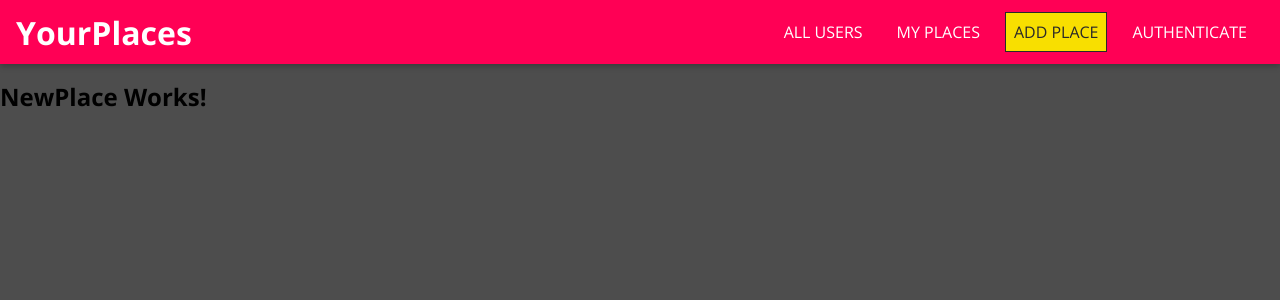
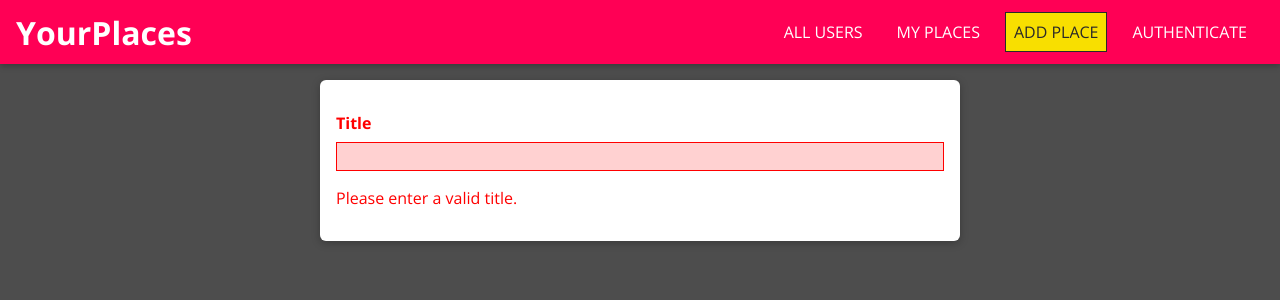
Before and after one commit to abhilashadwivedi/react-frontend-01-starting-setup, a React (Create React App) app: page /places/new in a window 1280 px wide. Shown: the top 300 px of the page. Built offline with nearby package versions, Linux system fonts and the light colour scheme.

Commit message:
Managing state in the input component

```diff
--- a/src/places/components/PlaceItem.js
+++ b/src/places/components/PlaceItem.js
@@ -4,6 +4,7 @@ import Card from "../../shared/components/UIElements/Card";
 import Button from "../../shared/components/FormElements/Button";
 import "./PlaceItem.css";
 import Modal from "../../shared/components/UIElements/Modal";
+import Map from "../../shared/components/UIElements/Map";
 
 const PlaceItem = (props) => {
   const [showMap, setShowMap] = useState(false);
@@ -23,7 +24,7 @@ const PlaceItem = (props) => {
         footer={<Button onClick={closeMapHandler}>CLOSE</Button>}
       >
         <div className="map-container">
-            <h2>THE MAP!</h2>
+            <Map />
         </div>
       </Modal>
       <li className="place-item">
--- /dev/null
+++ b/src/places/pages/NewPlace.css
@@ -0,0 +1,10 @@
+.place-form {
+  list-style: none;
+  margin: 0 auto;
+  padding: 1rem;
+  width: 90%;
+  max-width: 40rem;
+  box-shadow: 0 2px 8px rgba(0, 0, 0, 0.26);
+  border-radius: 6px;
+  background: white;
+}
--- a/src/places/pages/NewPlace.js
+++ b/src/places/pages/NewPlace.js
@@ -1,7 +1,20 @@
 import React from "react";
 
+import Input from "../../shared/components/FormElements/Input";
+import "./NewPlace.css";
+
 const NewPlace = () => {
-    return <h2> NewPlace Works!</h2>
+  return (
+    <form className="place-form">
+      <Input
+        element="input"
+        type="text"
+        label="Title"
+        validators={[]}
+        errorText="Please enter a valid title."
+      />
+    </form>
+  );
 };
 
 export default NewPlace;
--- /dev/null
+++ b/src/shared/components/FormElements/Input.css
@@ -0,0 +1,41 @@
+.form-control {
+  margin: 1rem 0;
+}
+
+.form-control label,
+.form-control input,
+.form-control textarea {
+  display: block;
+}
+
+.form-control label {
+  font-weight: bold;
+  margin-bottom: 0.5rem;
+}
+
+.form-control input,
+.form-control textarea {
+  width: 100%;
+  font: inherit;
+  border: 1px solid #ccc;
+  background: #f8f8f8;
+  padding: 0.15rem 0.25rem;
+}
+
+.form-control input:focus,
+.form-control textarea:focus {
+  outline: none;
+  background: #ebebeb;
+  border-color: #510077;
+}
+
+.form-control--invalid label,
+.form-control--invalid p {
+  color: red;
+}
+
+.form-control--invalid input,
+.form-control--invalid textarea {
+  border-color: red;
+  background: #ffd1d1;
+}
--- /dev/null
+++ b/src/shared/components/FormElements/Input.js
@@ -0,0 +1,59 @@
+import React, { useReducer, useState } from "react";
+
+import "./Input.css";
+
+const inputReducer = (state, action) => {
+  switch (action.type) {
+    case "CHANGE":
+      return {
+        ...state,
+        value: action.val,
+        isvalid: true,
+      };
+    default:
+      return state;
+  }
+};
+
+const Input = (props) => {
+  const [inputState, dispatch] = useReducer(inputReducer, {
+    value: "",
+    isvalid: false,
+  });
+
+  const changeHandler = (event) => {
+    dispatch({ type: "CHANGE", val: event.target.value });
+  };
+
+  const element =
+    props.element === "input" ? (
+      <input
+        id={props.id}
+        type={props.type}
+        placeholder={props.placeholder}
+        onChange={changeHandler}
+        value={inputState.value}
+      />
+    ) : (
+      <textarea
+        id={props.id}
+        rows={props.rows || 3}
+        onChange={changeHandler}
+        value={inputState.value}
+      />
+    );
+
+  return (
+    <div
+      className={`form-control ${
+        !inputState.isvalid && "form-control--invalid"
+      }`}
+    >
+      <label htmlFor={props.id}>{props.label}</label>
+      {element}
+      {!inputState.isvalid && <p>{props.errorText}</p>}
+    </div>
+  );
+};
+
+export default Input;
--- /dev/null
+++ b/src/shared/components/UIElements/Map.css
@@ -0,0 +1,4 @@
+.map-in{
+    background-color: aqua;
+
+}
--- /dev/null
+++ b/src/shared/components/UIElements/Map.js
@@ -0,0 +1,9 @@
+import React from "react";
+
+import './Map.css';
+
+const Map = props =>{
+    return <div className="map-in">This is the Map because I don't want to use google maps js sdk </div>
+};
+
+export default Map;
```
